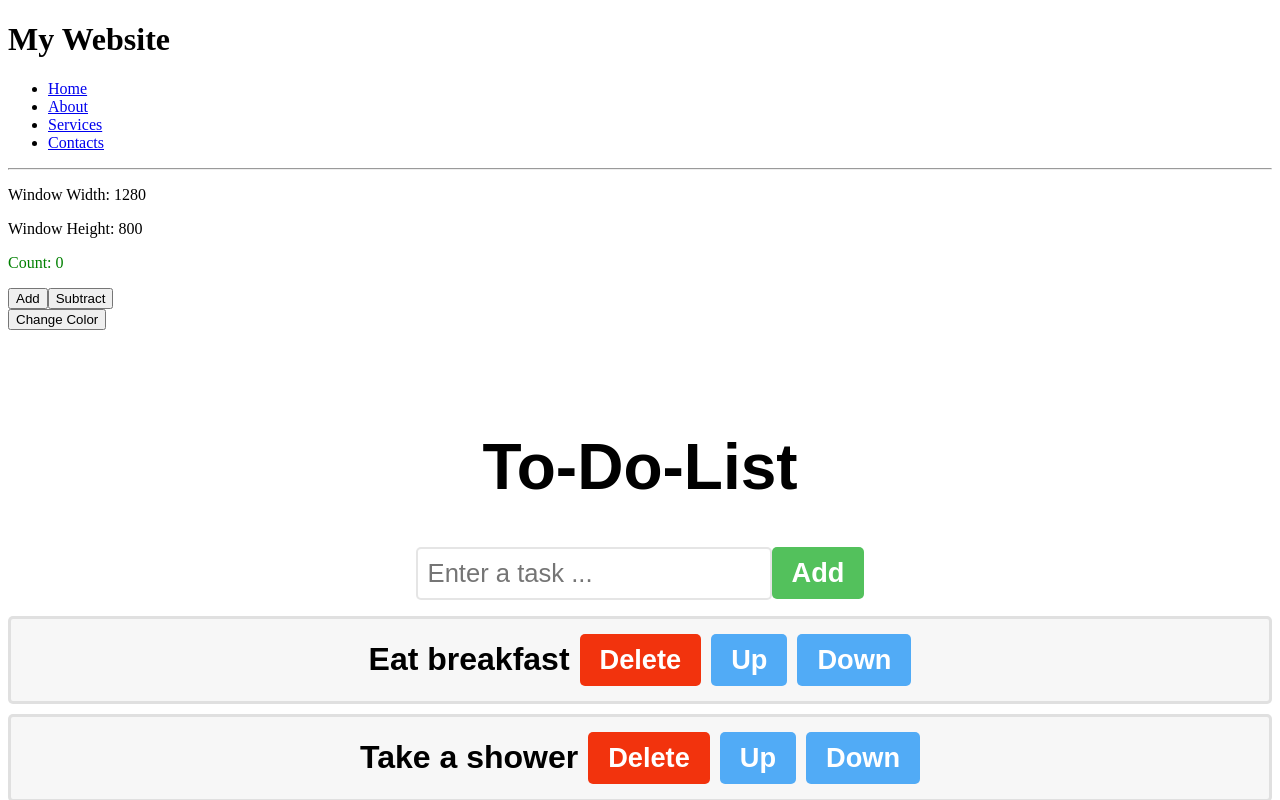
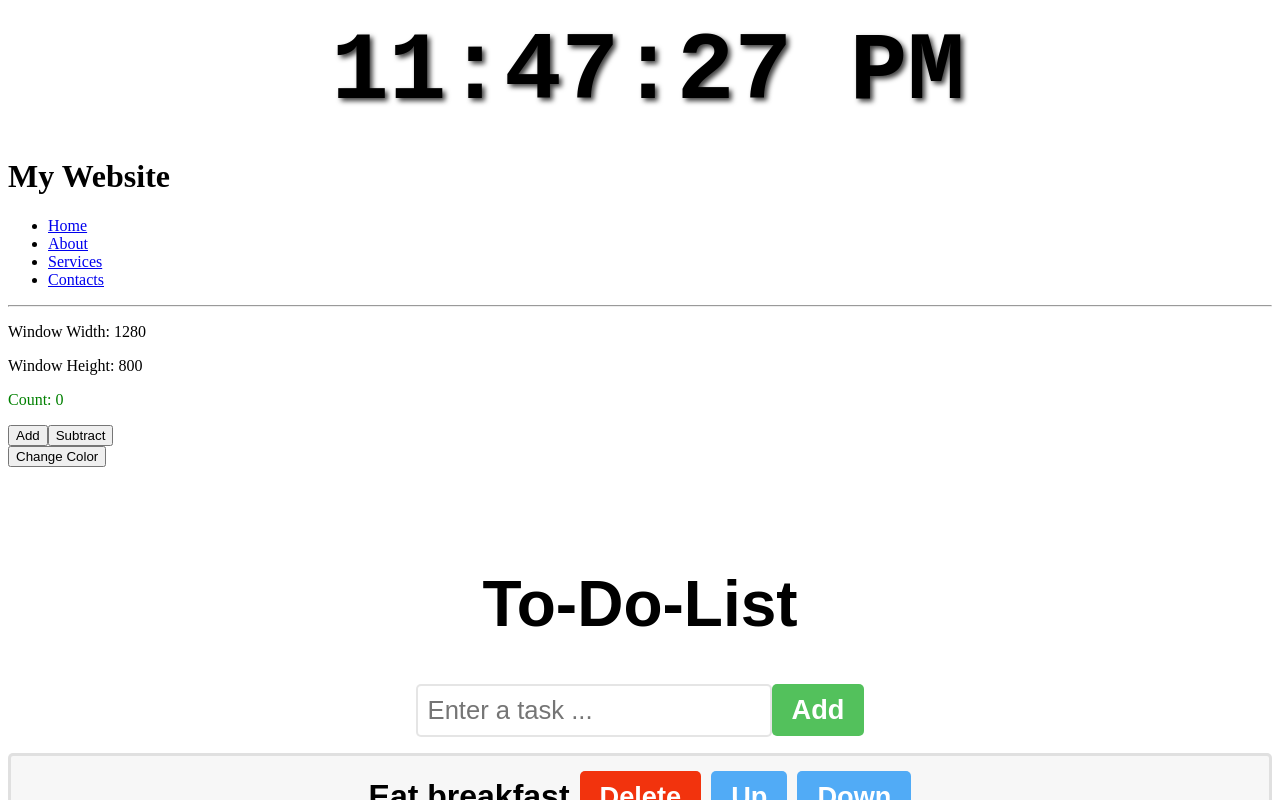
Before and after one commit to KevDaiNguyen/WebApplication, a React (Vite) app in the folder Website/my-react-app/: page / in a window 1280 px wide. Shown: the top 800 px of the page. Built offline with nearby package versions, Linux system fonts and the light colour scheme.

Commit message:
Tutorial 17 done
It wasnt as bad as I expected it to be

```diff
--- a/Website/my-react-app/src/App.jsx
+++ b/Website/my-react-app/src/App.jsx
@@ -15,6 +15,7 @@ import Car from './Car.jsx'
 import ToDoList from './ToDoList.jsx'
 import UseStateExample from './UseStateExample.jsx'
 import WindowSize from './WindowSize.jsx'
+import DigitalClock from './DigitalClock.jsx'
 
 function App() {
 
@@ -36,6 +37,7 @@ function App() {
 
   return(
     <>
+      <DigitalClock />
       <Header/>
       <WindowSize />
       <UseStateExample />
--- /dev/null
+++ b/Website/my-react-app/src/DigitalClock.jsx
@@ -0,0 +1,43 @@
+import React, {useState, useEffect} from "react"
+
+function DigitalClock()
+{
+    const [time, setTime] = useState(new Date());
+
+    useEffect(() => {
+        const intervalId = setInterval(() => {
+            setTime(new Date())
+        }, 1000);
+
+        return () => {
+            clearInterval(intervalId)
+        }
+    }, [])
+
+    function forematTime()
+    {
+        let hours = time.getHours();
+        const minutes = time.getMinutes();
+        const seconds = time.getSeconds();
+        const meridiem = hours >= 12 ? "PM" : "AM";
+
+        hours = hours % 12 || 12;
+
+        return(padZero(hours) + ":" + padZero(minutes) + ":" + padZero(seconds) + " " + meridiem)
+    }
+
+    function padZero(number)
+    {
+        return((number < 10 ? "0" : "") + number);
+    }
+
+    return(
+        <div className="clock-container">
+            <div className="clock">
+                <span>{forematTime()}</span>
+            </div>
+        </div>
+    );
+}
+
+export default DigitalClock
--- a/Website/my-react-app/src/index.css
+++ b/Website/my-react-app/src/index.css
@@ -239,3 +239,18 @@ input[type="color"]{
   font-size: 1.4rem;
   margin-left: 10px;
 }
+
+.clock-container{
+  backdrop-filter: blur(5px);
+  width: 100vw;
+  padding: 10px 0;
+}
+
+.clock{
+  color: black;
+  font-size: 6rem;
+  font-weight: bold;
+  font-family: monospace;
+  text-align: center;
+  text-shadow: 3px 3px 5px hsla(0, 0%, 0%, 0.75);
+}
```
